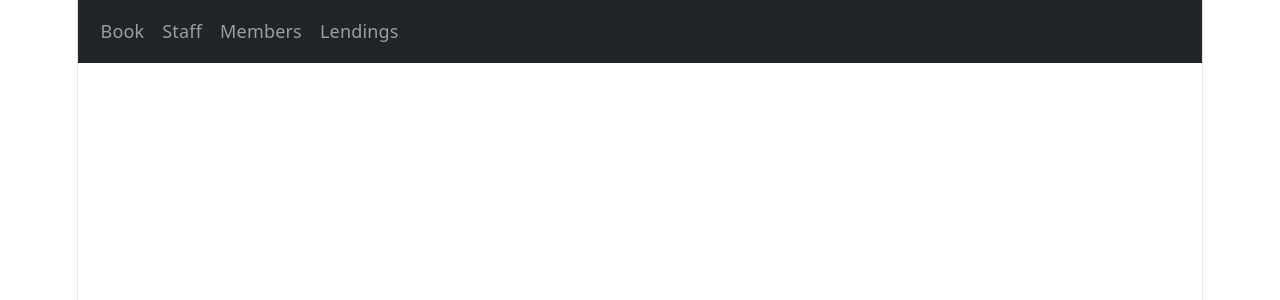
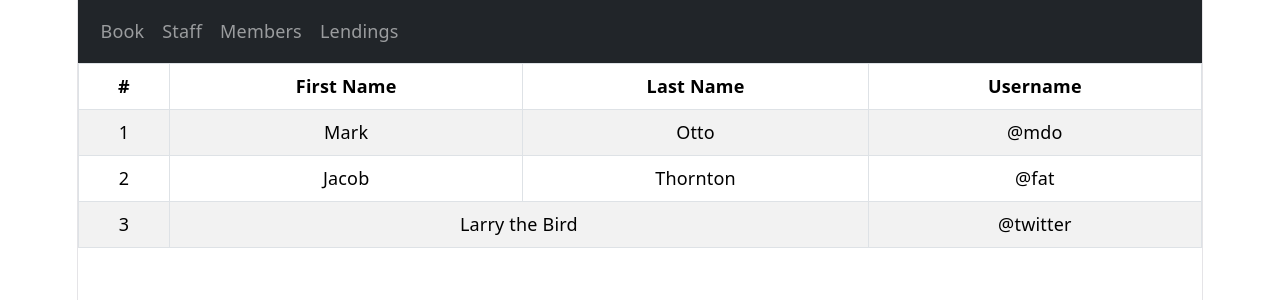
Before and after one commit to Ravindu200324511398/react-practice, a React (Vite) app: page / in a window 1280 px wide. Shown: the top 300 px of the page. Built offline with nearby package versions, Linux system fonts and the light colour scheme.

Commit message:
Add table template

```diff
--- a/src/App.tsx
+++ b/src/App.tsx
@@ -1,10 +1,12 @@
 import './App.css'
 import NavBar from './Components/Navbar';
+import {BookConsole} from './Components/BookConsole';
 
 function App() {
   return (
     <>
       <NavBar />
+      <BookConsole />
     </>
   )
 }
--- a/src/Components/BookConsole.tsx
+++ b/src/Components/BookConsole.tsx
@@ -1,7 +1,37 @@
+import Table from 'react-bootstrap/Table';
+
 export function BookConsole(){
     return (
         <>
-            <p>Hello Book Console</p>
+        <Table striped bordered hover>
+      <thead>
+        <tr>
+          <th>#</th>
+          <th>First Name</th>
+          <th>Last Name</th>
+          <th>Username</th>
+        </tr>
+      </thead>
+      <tbody>
+        <tr>
+          <td>1</td>
+          <td>Mark</td>
+          <td>Otto</td>
+          <td>@mdo</td>
+        </tr>
+        <tr>
+          <td>2</td>
+          <td>Jacob</td>
+          <td>Thornton</td>
+          <td>@fat</td>
+        </tr>
+        <tr>
+          <td>3</td>
+          <td colSpan={2}>Larry the Bird</td>
+          <td>@twitter</td>
+        </tr>
+      </tbody>
+    </Table>
         </>
     )
 }
```
